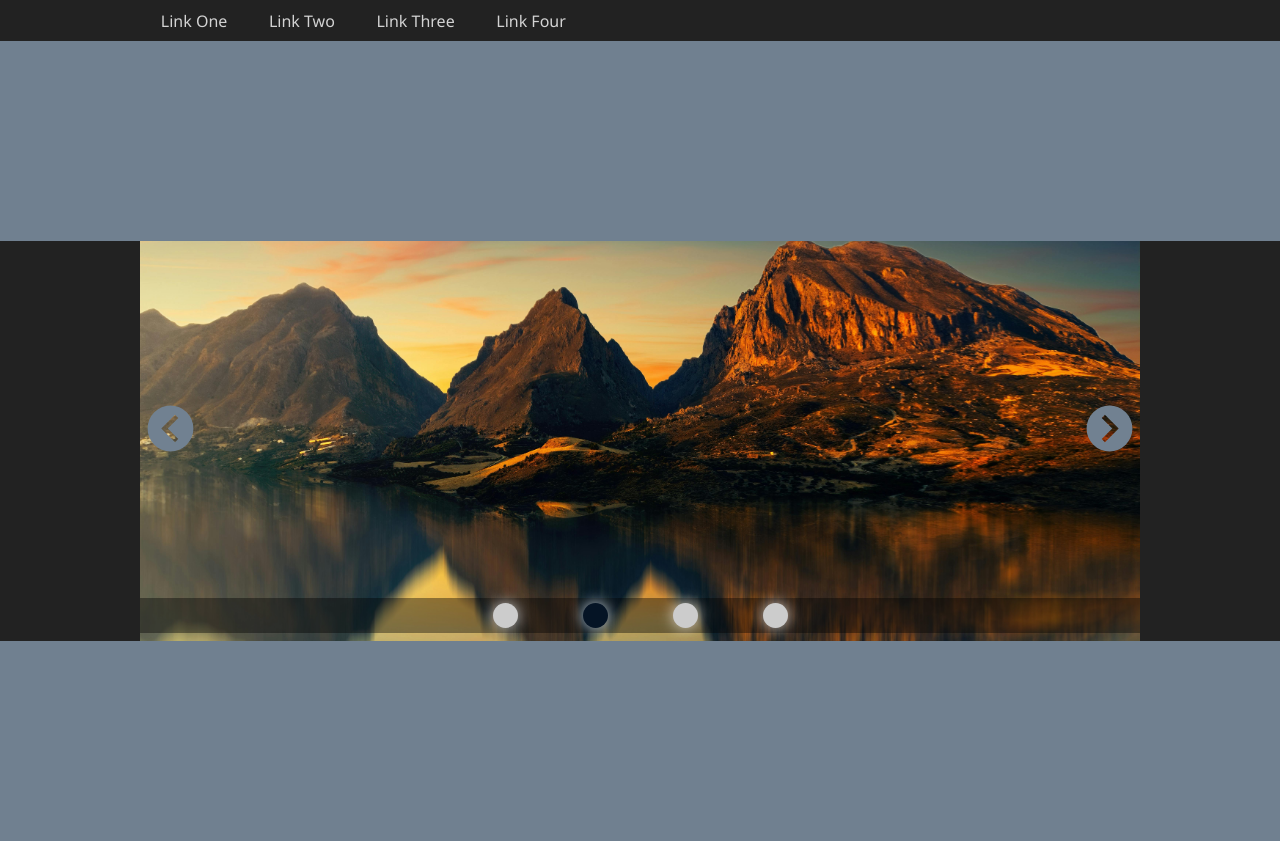
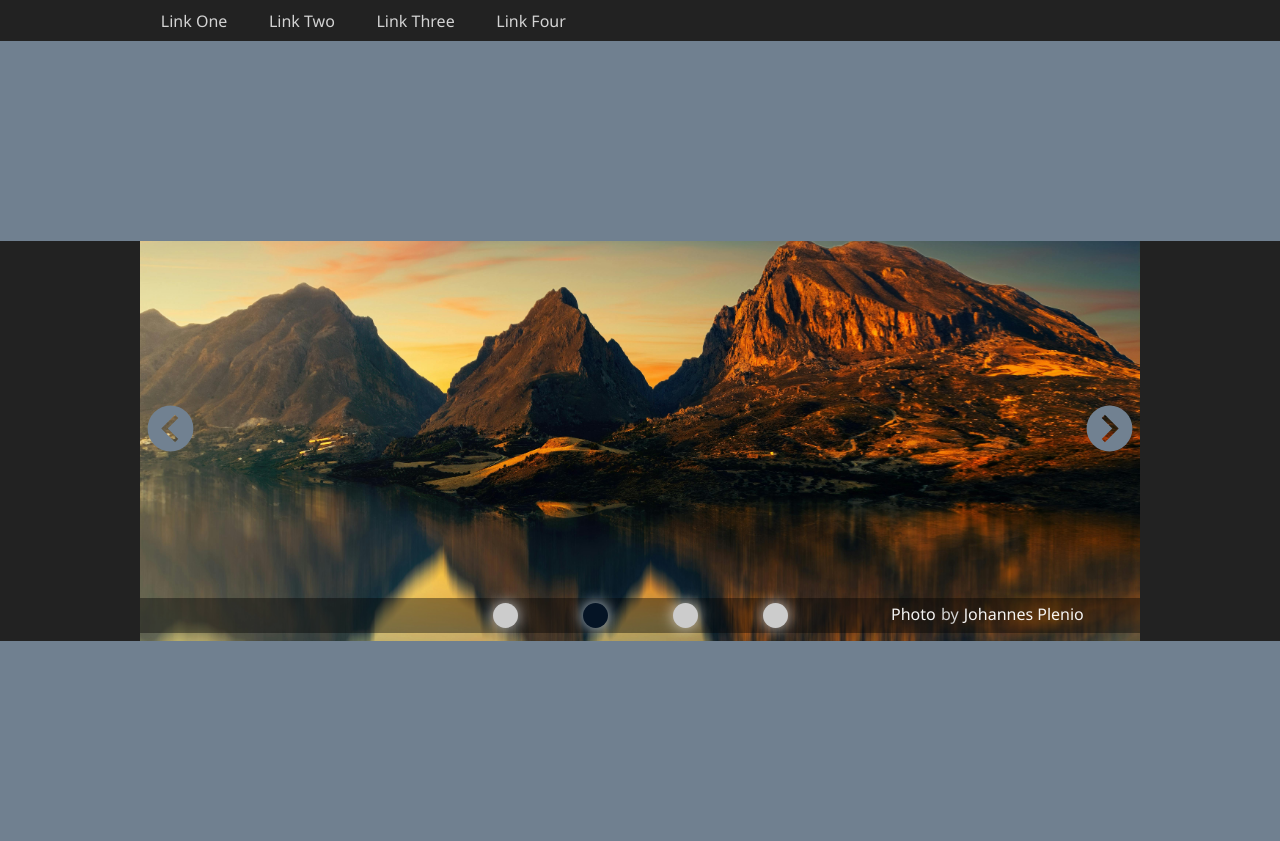
Before and after one commit to Liquid-Tension-Experiment/menu-and-carousel, a website built with webpack: page src/template.html in a window 1280 px wide. Built offline with nearby package versions, Linux system fonts and the light colour scheme.

Commit message:
Add and display image credits

```diff
--- a/src/js/carousel.js
+++ b/src/js/carousel.js
@@ -20,9 +20,9 @@ class Carousel {
       button.addEventListener("click", this.imageButtonClicked);
     });
 
-    this.autoScroll();
     this.rightButton.addEventListener("click", this.scrollRight);
     this.leftButton.addEventListener("click", this.scrollLeft);
+    this.updateDisplay();
   }
 
   autoScroll = (interval = 5000) => {
@@ -34,9 +34,48 @@ class Carousel {
     }, interval);
   };
   updateDisplay = () => {
+    this.updateCredits();
     this.translateImage();
     this.updateBottomRow();
     this.autoScroll();
+  };
+  updateCredits = () => {
+    const credits = [
+      {
+        name: "Chris Adderly",
+        creatorURL: "https://www.pexels.com/@thatguycraig000/",
+        imageURL:
+          "https://www.pexels.com/photo/concrete-road-between-trees-1563356/",
+      },
+      {
+        name: "Johannes Plenio",
+        creatorURL: "https://www.pexels.com/@jplenio/",
+        imageURL:
+          "https://www.pexels.com/photo/brown-mountain-near-body-of-water-3131634/",
+      },
+      {
+        name: "Simon Berger",
+        creatorURL: "https://www.pexels.com/@simon73/",
+        imageURL:
+          "https://www.pexels.com/photo/silhouette-of-mountains-1323550/",
+      },
+      {
+        name: "Stein Egil Liland",
+        creatorURL: "https://www.pexels.com/@therato/",
+        imageURL: "https://www.pexels.com/photo/aurora-borealis-1933239/",
+      },
+    ];
+
+    console.log(credits);
+    const currentCredit = credits[this.index];
+    const photoLinkElement = document.querySelector(".image-url");
+    console.log(photoLinkElement);
+    const creatorLinkElement = document.querySelector(".creator-url");
+    console.log(creatorLinkElement);
+
+    photoLinkElement.href = currentCredit.imageURL;
+    creatorLinkElement.href = currentCredit.creatorURL;
+    creatorLinkElement.textContent = currentCredit.name;
   };
   translateImage = () => {
     let xTranslation = this.xOrigin - this.index * this.xIncrement;
--- a/src/styles.css
+++ b/src/styles.css
@@ -102,6 +102,26 @@ section {
   height: auto;
   z-index: 0;
 }
+.image-credits {
+  position: absolute;
+  font-size: 1rem;
+  color: lightgray;
+  z-index: 5;
+  font-weight: 200;
+  bottom: 1rem;
+  left: 75%;
+}
+.image-credits a {
+  color: rgba(255, 255, 255, 0.95);
+  font-size: inherit;
+  font-weight: 400;
+  padding: 0 1px;
+}
+.image-credits a:hover {
+  /* background-color: black; */
+  border-bottom: 1px solid white;
+  border-radius: 5px;
+}
 .carousel-btn {
   position: absolute;
   top: 40%;
--- a/src/template.html
+++ b/src/template.html
@@ -52,10 +52,27 @@
             <li>
               <button class="carousel-selected"></button>
             </li>
-            <li><button></a></li>
-            <li><button></a></li>
-            <li><button></a></li>
+            <li><button></button></li>
+            <li><button></button></li>
+            <li><button></button></li>
           </ul>
+          <p class="image-credits">
+            <a
+              href="#"
+              class="image-url"
+              target="_blank"
+              rel="noopener noreferrer"
+              >Photo</a
+            >
+            by
+            <a
+              href="#"
+              class="creator-url"
+              target="_blank"
+              rel="noopener noreferrer"
+              >Craig Adderly</a
+            >
+          </p>
           <div class="viewbox">
             <div class="img-collection">
               <img src="./img/craig-adderly.jpg" alt="road and trees" />
```
